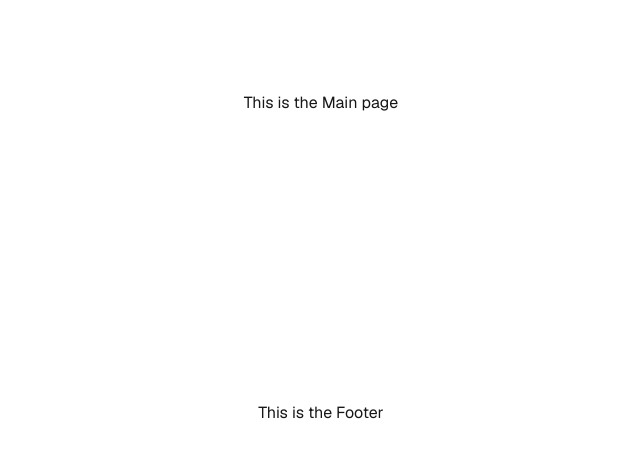
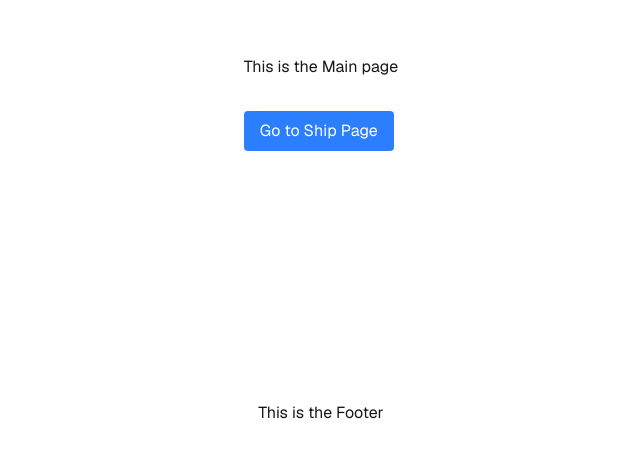
Before and after one commit to alexanderj122/sea-change, a Next.js app: page / in a window 1280 px wide. Shown: the part 297-754 px from the top of the page, without its empty margins (319-959 px from the left). Built offline with nearby package versions, Linux system fonts and the light colour scheme.

Commit message:
Added button to home and filter to ship-page

```diff
--- a/app/page.tsx
+++ b/app/page.tsx
@@ -1,9 +1,15 @@
+import Link from "next/link";
 
 export default function Home() {
   return (
     <div className="grid grid-rows-[20px_1fr_20px] items-center justify-items-center min-h-screen p-8 pb-20 gap-16 sm:p-20 font-[family-name:var(--font-geist-sans)]">
       <main className="flex flex-col gap-[32px] row-start-2 items-center sm:items-start">
         This is the Main page
+        <Link href="/ship-page">
+          <button className="bg-blue-500 text-white px-4 py-2 rounded">
+            Go to Ship Page
+          </button>
+        </Link>
       </main>
       <footer className="row-start-3 flex gap-[24px] flex-wrap items-center justify-center">
         This is the Footer
--- a/app/ship-page/page.tsx
+++ b/app/ship-page/page.tsx
@@ -36,13 +36,17 @@ export default function PortsmouthShipsPage() {
       });
   }, []);
 
+  // Define vtypes you want to exclude
+  const excludedVTypes = [3, 6, 9, 10];
+  const filteredShips = ships.filter((ship) => !excludedVTypes.includes(ship.vtype));
+
   if (loading) return <p>Loading ships...</p>;
 
   return (
     <div className="p-4">
       <h1 className="text-xl font-bold mb-4">Ships at Portsmouth Port</h1>
       <ul className="space-y-2">
-        {ships.map((ship) => (
+        {filteredShips.map((ship) => (
           <li key={ship.mmsi} className="p-2 border rounded">
             <strong>{ship.name}</strong> - {ship.vessel_type}
           </li>
```
